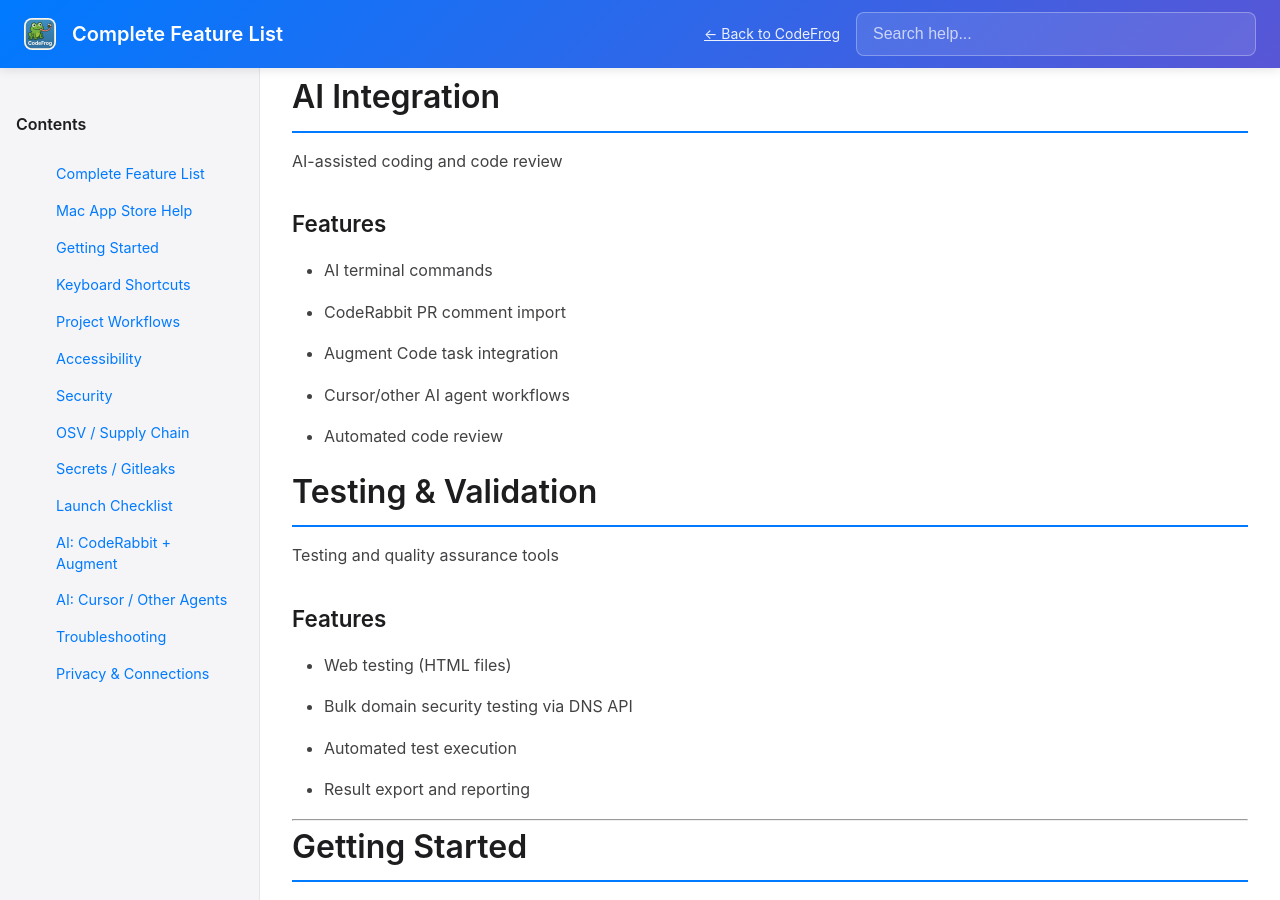
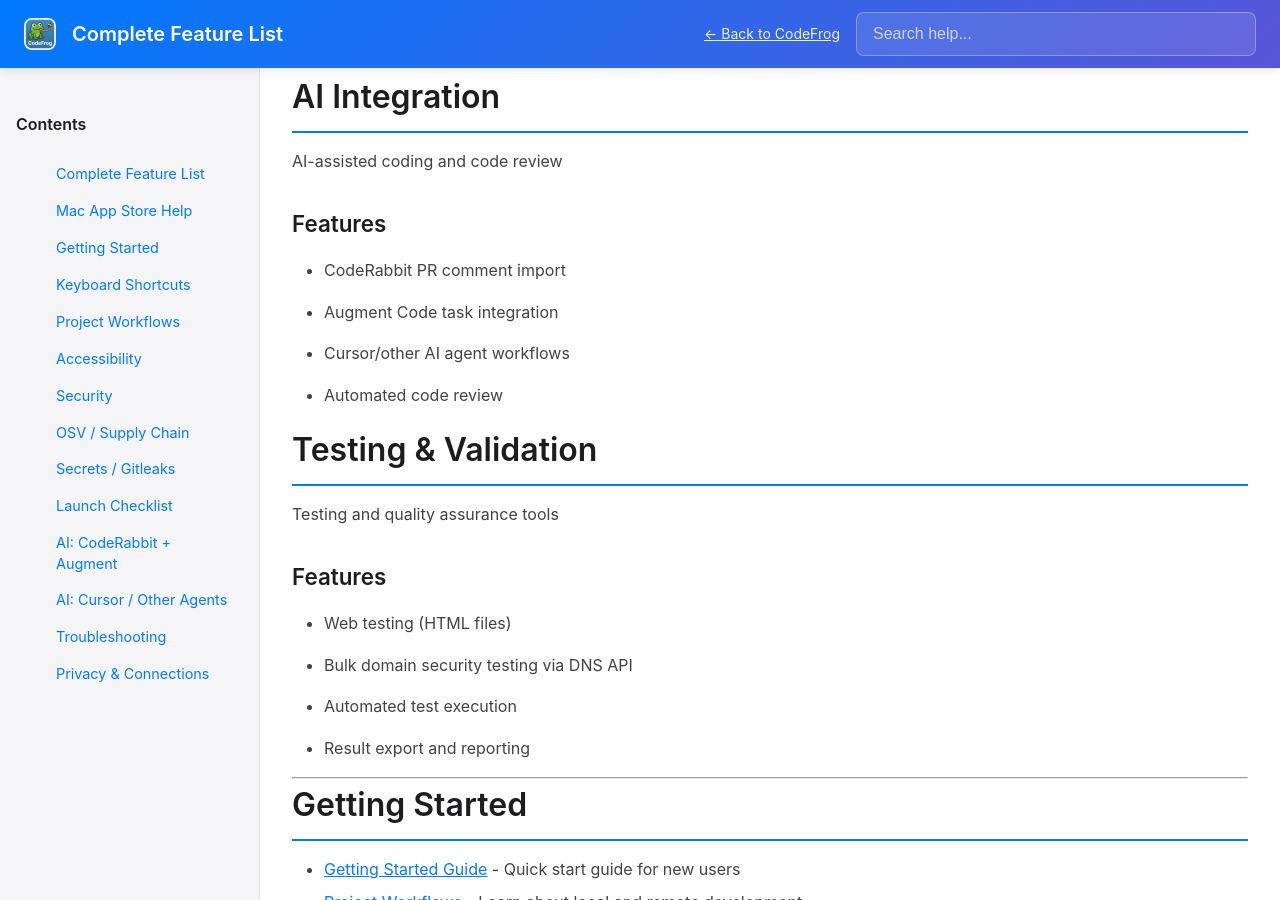
Before and after one commit to greenrobotllc/codefrog-help, a Jekyll site: the page built from index.md, in a window 1280 px wide and 900 px high, scrolled down 2960 px. Built offline with Jekyll 4.4.1, drawn with Linux system fonts in a browser that asks for light colours; comment, search, counter and statistics services are not loaded.

Commit message:
Sync help documentation from main repository
Synced from: 1159d7d5f28814e5b38db59bb52bd4e436035bc8
Date: 2025-11-22 22:25:26 UTC

```diff
--- a/_data/features.yml
+++ b/_data/features.yml
@@ -57,7 +57,6 @@
   - name: AI Integration
     description: "AI-assisted coding and code review"
     items:
-      - "AI terminal commands"
       - "CodeRabbit PR comment import"
       - "Augment Code task integration"
       - "Cursor/other AI agent workflows"
```
